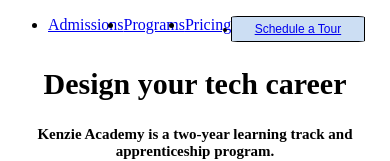
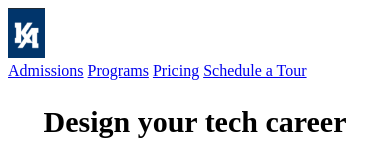
Before and after one commit to Sharonmarie19/KenzieHomepage, a plain HTML site: page kenzie.html in a window 390 px wide. Shown: the top 161 px of the page. Drawn offline with Linux system fonts and the light colour scheme.

Commit message:
first mobile page done

```diff
--- a/Kenzie.css
+++ b/Kenzie.css
@@ -12,12 +12,15 @@
     --button-border-color:rgb(156, 151, 151);
     --font-size-grid:11px;
     --bodyfont-size-grid:13px;
+    --nav-font-size:15px
 }
 
-.nav-bar{
-    display:flex;
 
+
+.home-img{
+    width: 10%;
 }
+
 
 button{
     background-color: var(--bgbutton-color);
--- a/kenzie.html
+++ b/kenzie.html
@@ -3,20 +3,28 @@
 <head>
     <meta charset="UTF-8">
     <meta name="viewport" content="width=device-width, initial-scale=1.0">
+    <link rel="stylesheet" href="schedule.html">
     <link rel="stylesheet" href="kenzie.css">
     <title>Document</title>
 </head>
 
 
+<header>
+  <nav>
+  <div class="nav-bar">
+    <div id="home-link">
+      <a href="">
+      <img src="./images/Screen Shot 2020-06-17 at 7.35.40 PM.png" alt="" class="home-img"></a>
+    </div>
 
-<nav>
-    <ul class="nav-bar">
-      <li><a href="#">Admissions</a></li>
-      <li><a href="#">Programs</a></li>
-      <li><a href="#">Pricing</a></li>
-      <button><li><a class="blue-button" href="#">Schedule a Tour</a></li></button>
-    </ul>
+        <a href="#">Admissions</a>
+        <a href="#">Programs</a>
+        <a href="#">Pricing</a>
+       <a href="#">Schedule a Tour</a>
+
+  </div>
   </nav>
+</header>
 
   <section class="hero">
     <h1>Design your tech career</h1>
```
Also changed, not shown: images/Screen Shot 2020-06-17 at 7.35.40 PM.png (added).
